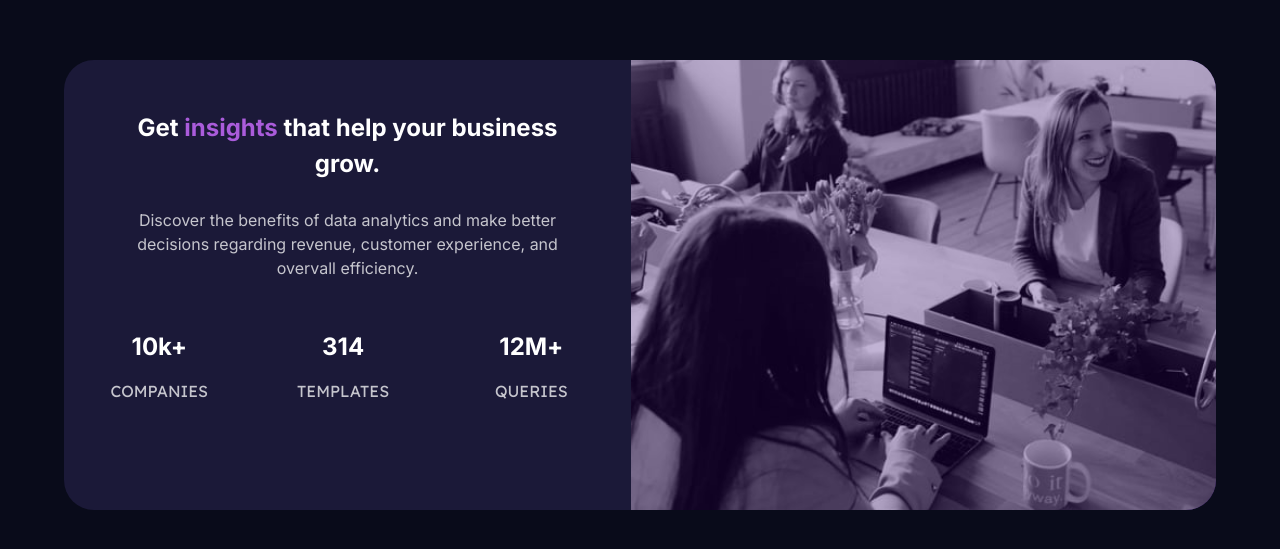
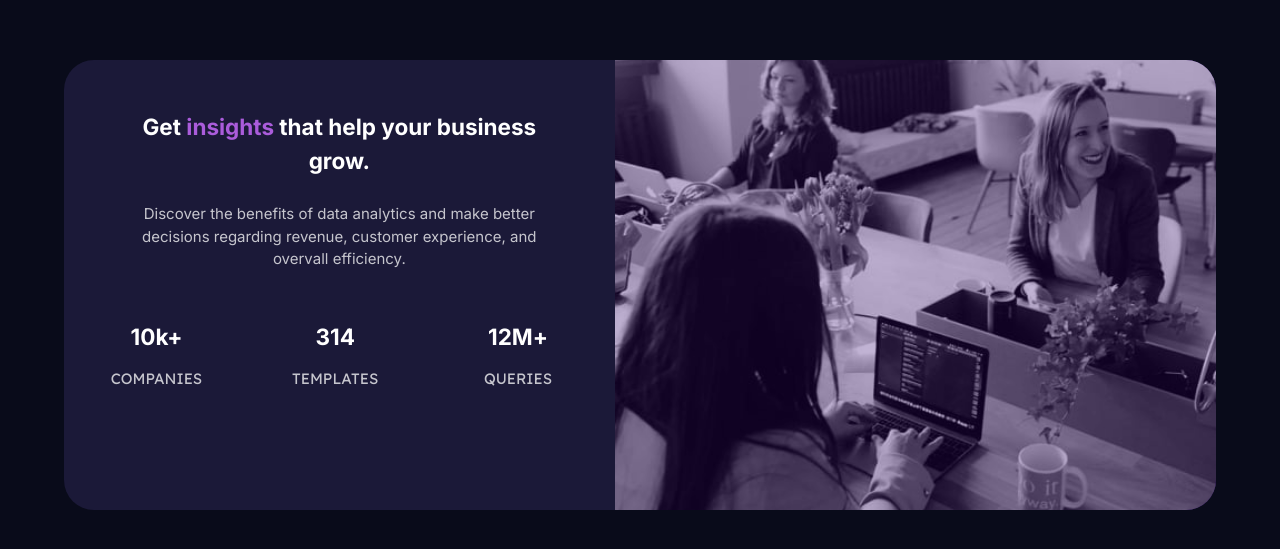
Before and after one commit to rvp001/practicandoEjercicios, a plain HTML site: page componente-sass/index.html in a window 1280 px wide. Shown: the part 115-664 px from the top of the page. Drawn offline with Linux system fonts and the light colour scheme; files whose address does not match are found by name.

Commit message:
componente sass terminado

```diff
--- a/componente-sass/styles/sass/estructure/estructure.scss
+++ b/componente-sass/styles/sass/estructure/estructure.scss
@@ -5,18 +5,19 @@
 
 
 body{
-    height: 100vh ;
+    min-height: 100vh ;
     color: $color-texto;
     background-color: $fondo-principal;
     text-align: center;
     font-family: 'Inter', sans-serif;
     display: grid;
     place-items: center;
+    font-size: $letra-cuerpo;
 
 }
 main{
 
-    @include mix.contain;
+    @include mix.prueba;
 
     .imagen-desktop{
         display: none;
--- a/componente-sass/styles/sass/mixins/_mixins.scss
+++ b/componente-sass/styles/sass/mixins/_mixins.scss
@@ -1,8 +1,9 @@
 // @use "../variables-sass/variables";
+@use "../variables-sass/variables" as *;
 
-$fondo-tarjeta:hsl(244, 38%, 16%);
 
-@mixin contain {
+
+@mixin prueba {
     width: 90%;
     max-width: 1300px;
     background-color: $fondo-tarjeta;
```
Also changed, not shown: componente-sass/styles/css/estructure/estructure.css, componente-sass/styles/css/styles.css, 2 other files.
